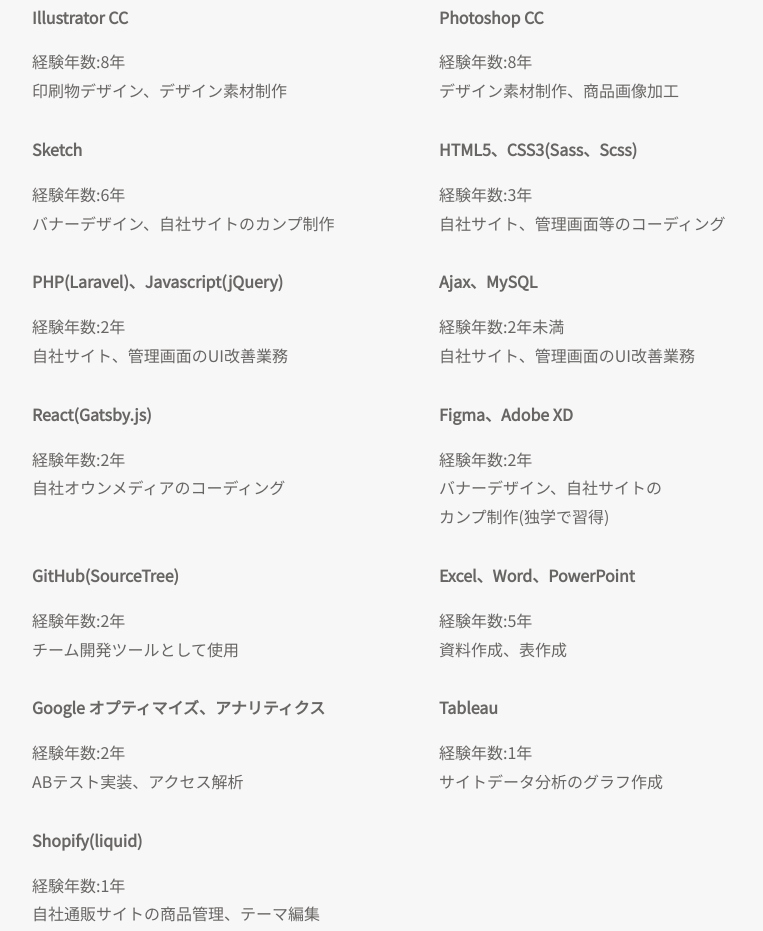
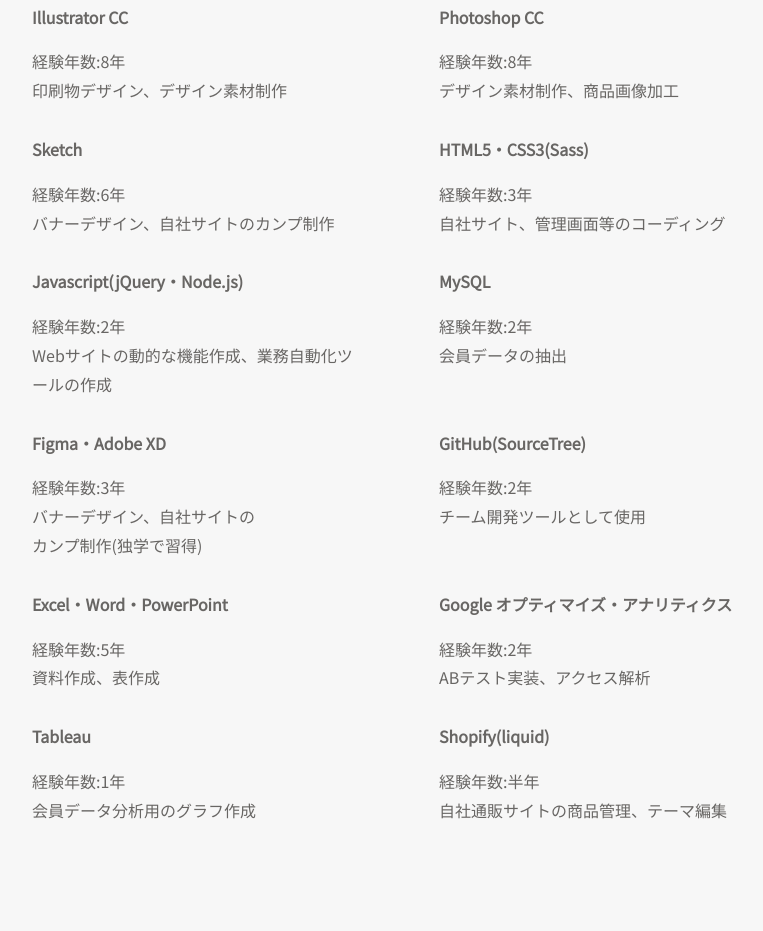
Before and after one commit to mumumu333/portfoliosite, a plain HTML site: page index.html in a window 1280 px wide. Shown: the part 1359-2290 px from the top of the page, without its empty margins (238-1001 px from the left). Drawn offline with nearby package versions, Linux system fonts and the light colour scheme.

Commit message:
自己紹介・スキル等の修正

```diff
--- a/index.html
+++ b/index.html
@@ -54,7 +54,7 @@
     <img src="images/about.png" alt="about">
   </div>
   <div class="description">
-    <p><span class="name">向地佐矢郁（ムコウジ サヤカ）</span>
+    <p><span class="name">向地 佐矢郁（ムコウジ サヤカ）</span>
     <br><span class="list-title">【略歴】</span>1997年生まれ 広島県在住。2017年に穴吹デザイン専門学校グラフィックデザイン学科卒業後、IT企業のデザイン部にてアプリクリエイティブを担当。LP・webサイト等のデザインからフロントエンドまで幅広く制作に携わる。
     <br><br><span class="list-title">【受賞】</span>2016年広島平和ポスター学生コンペティション HADC賞
     <br>2016年二科展デザイン部（A部門 自由テーマ・ポスター) 準入選
@@ -78,34 +78,31 @@
       <p><span class="list-title">Sketch</span>経験年数:6年<br>バナーデザイン、自社サイトのカンプ制作</p>
     </li>
     <li>
-      <p><span class="list-title">HTML5、CSS3(Sass、Scss)</span>経験年数:3年<br>自社サイト、管理画面等のコーディング</p>
+      <p><span class="list-title">HTML5・CSS3(Sass)</span>経験年数:3年<br>自社サイト、管理画面等のコーディング</p>
     </li>
     <li>
-      <p><span class="list-title">PHP(Laravel)、Javascript(jQuery)</span>経験年数:2年<br>自社サイト、管理画面のUI改善業務</p>
+      <p><span class="list-title">Javascript(jQuery・Node.js)</span>経験年数:2年<br>Webサイトの動的な機能作成、業務自動化ツールの作成</p>
     </li>
     <li>
-      <p><span class="list-title">Ajax、MySQL</span>経験年数:2年未満<br>自社サイト、管理画面のUI改善業務</p>
+      <p><span class="list-title">MySQL</span>経験年数:2年<br>会員データの抽出</p>
     </li>
     <li>
-      <p><span class="list-title">React(Gatsby.js)</span>経験年数:2年<br>自社オウンメディアのコーディング</p>
-    </li>
-    <li>
-      <p><span class="list-title">Figma、Adobe XD</span>経験年数:2年<br>バナーデザイン、自社サイトの<br class="pc_br">カンプ制作(独学で習得)</p>
+      <p><span class="list-title">Figma・Adobe XD</span>経験年数:3年<br>バナーデザイン、自社サイトの<br class="pc_br">カンプ制作(独学で習得)</p>
     </li>
     <li>
       <p><span class="list-title">GitHub(SourceTree)</span>経験年数:2年<br>チーム開発ツールとして使用</p>
     </li>
     <li>
-      <p><span class="list-title">Excel、Word、PowerPoint</span>経験年数:5年<br>資料作成、表作成</p>
+      <p><span class="list-title">Excel・Word・PowerPoint</span>経験年数:5年<br>資料作成、表作成</p>
     </li>
     <li>
-      <p><span class="list-title">Google オプティマイズ、アナリティクス</span>経験年数:2年<br>ABテスト実装、アクセス解析</p>
+      <p><span class="list-title">Google オプティマイズ・アナリティクス</span>経験年数:2年<br>ABテスト実装、アクセス解析</p>
     </li>
     <li>
-      <p><span class="list-title">Tableau</span>経験年数:1年<br>サイトデータ分析のグラフ作成</p>
+      <p><span class="list-title">Tableau</span>経験年数:1年<br>会員データ分析用のグラフ作成</p>
     </li>
     <li>
-      <p><span class="list-title">Shopify(liquid)</span>経験年数:1年<br>自社通販サイトの商品管理、テーマ編集</p>
+      <p><span class="list-title">Shopify(liquid)</span>経験年数:半年<br>自社通販サイトの商品管理、テーマ編集</p>
     </li>
   </ul>
 </div>
@@ -117,7 +114,7 @@
     <a href="https://laxus.co/app/pc/home" target="_blank" rel="noopener noreferrer">
     <img src="images/hp1.png" alt="works">
     <div class="mask">
-      <p>サービスサイト<br>デザイン・コーディング(ページ修正・更新を担当)</p>
+      <p>サービスサイト<br>デザイン・コーディング(ページ修正・更新)</p>
     </div>
    </a>
   </li>
@@ -125,7 +122,7 @@
     <a href="https://corp.laxus.co/" target="_blank" rel="noopener noreferrer">
     <img src="images/hp2.png" alt="works">
     <div class="mask">
-      <p>コーポレートサイト<br>デザイン・コーディング(ページ修正・更新を担当)</p>
+      <p>コーポレートサイト<br>デザイン・コーディング(ページ修正・更新)</p>
     </div>
    </a>
   </li>
@@ -133,7 +130,7 @@
     <a href="https://laxus.co/magazine/" target="_blank" rel="noopener noreferrer">
     <img src="images/mag_01.png" alt="works">
     <div class="mask">
-      <p>オウンメディアリニューアル(React)<br>カンプデザイン・コーディング・記事更新</p>
+      <p>オウンメディアリニューアル<br>カンプデザイン・コーディング・記事更新</p>
     </div>
     </a>
   </li>
@@ -310,7 +307,7 @@
 <div id="sec5" class="section js-animation">
   <h1>OBJECTIVE</h1>
   <p>
-  フロントエンドとUI・UXデザインのどちらも担える人材になりたいと考えています。現職では、webサイト、LP、アプリwebビューのデザイン〜本番実装まで幅広く携わってまいりました。これらの経験で得た広い視野とスキルを活かし、今後はwebやアプリ開発の事業において、オールラウンドに活躍し、貢献していけるよう尽力してまいります。
+    現職では、webサイト全般のデザイン〜フロントエンド業務まで幅広く携わってまいりました。今後はこれらの経験を活かし、webやアプリ開発の事業において、UI・UXデザイナーとして活躍したいと考えています。
   </p>
 </div>
 </div>
```
